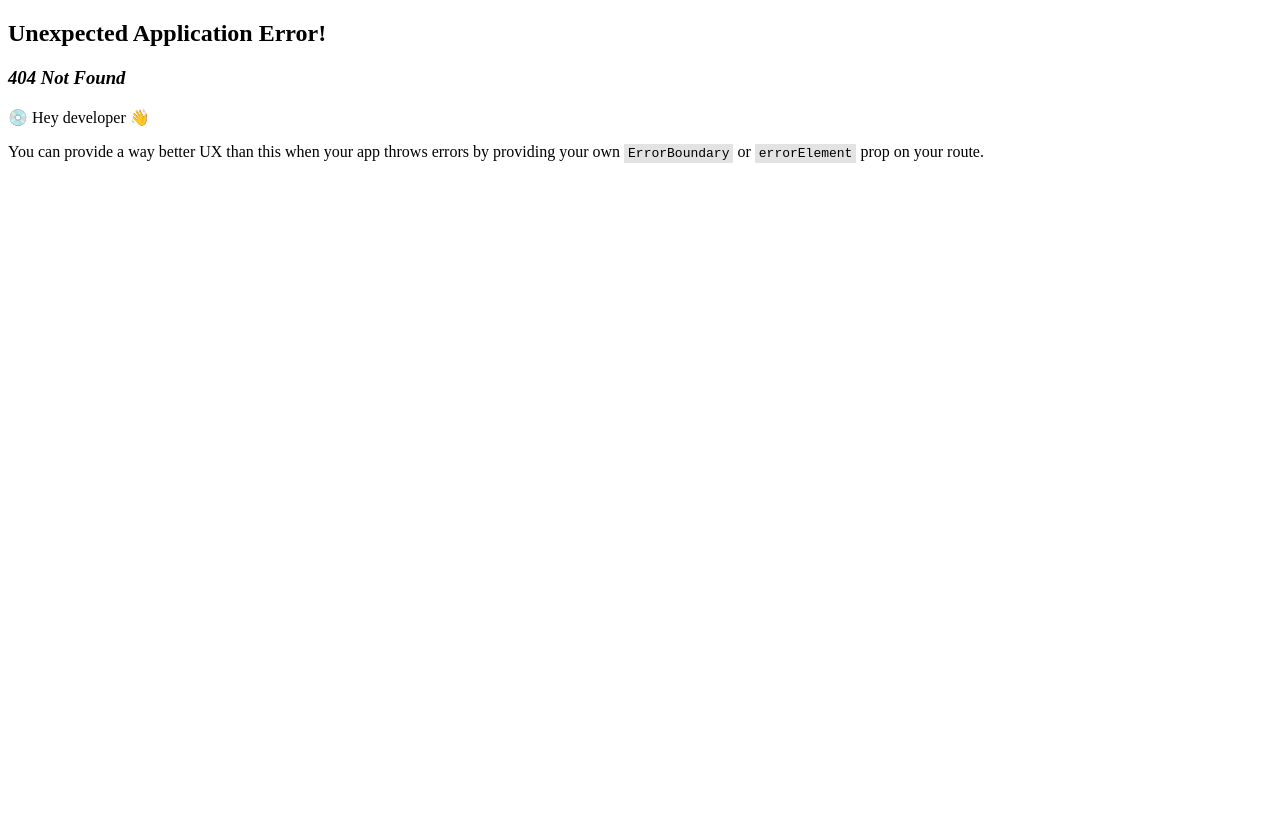
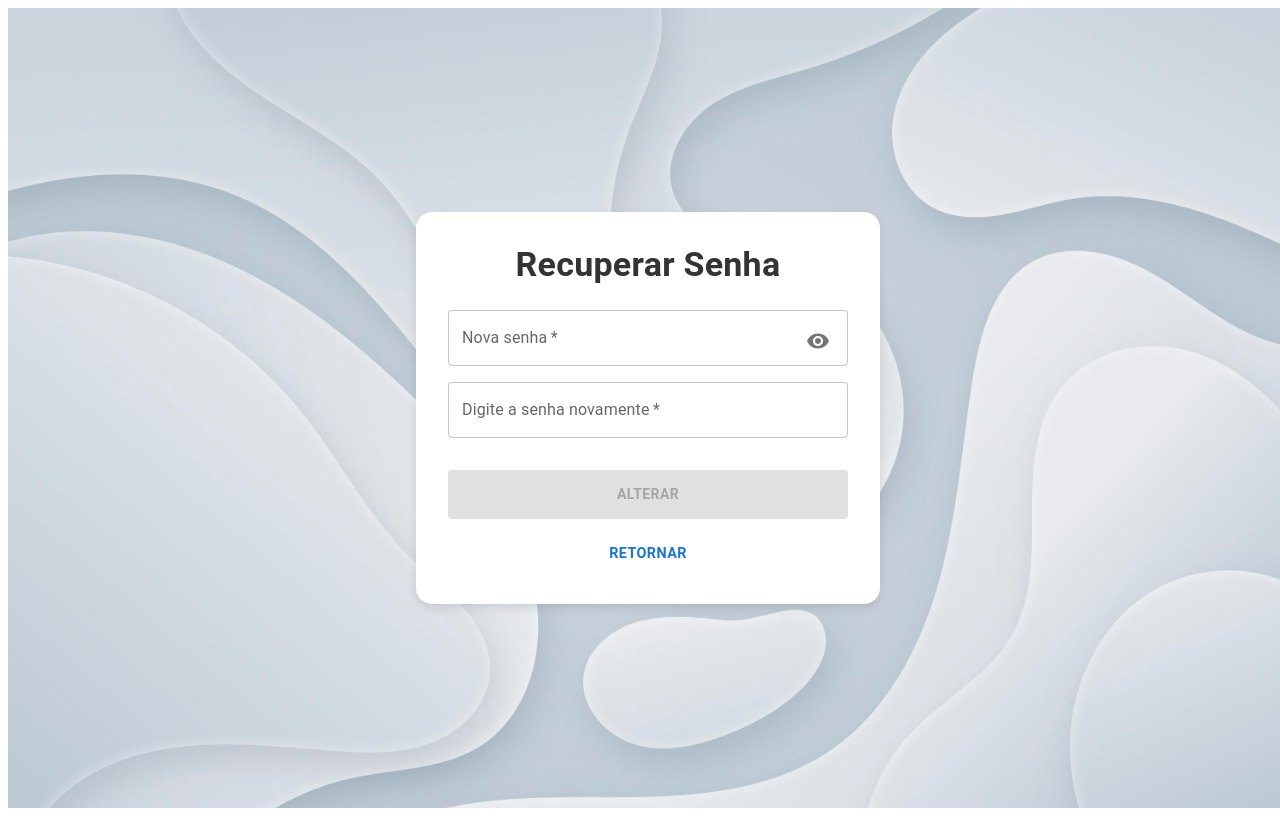
Before and after one commit to CarolRN1611/logcad-react, a React (Vite) app: page /alterar-senha in a window 1280 px wide. Before the commit this address had no page. Built offline with nearby package versions, Linux system fonts and the light colour scheme.

Commit message:
Updates
Modifcação do RecuperarSenha, criação do Alterar senha .

```diff
--- a/package.json
+++ b/package.json
@@ -4,12 +4,11 @@
   "version": "0.0.0",
   "type": "module",
   "scripts": {
-    "start": "npm run dev",
+    "start": "vite",
     "dev": "vite",
     "build": "vite build",
     "lint": "eslint .",
-    "preview": "vite preview",
-    "start": "vite"
+    "preview": "vite preview"
   },
   "dependencies": {
     "@emotion/react": "^11.14.0",
--- /dev/null
+++ b/src/components/FormAlterarSenha.jsx
@@ -0,0 +1,137 @@
+import * as React from 'react';
+import { Box, Button, TextField, Typography, IconButton } from '@mui/material'; // Verifique se o TextField está importado aqui
+import { useNavigate } from "react-router-dom";
+import Visibility from "@mui/icons-material/Visibility";
+import VisibilityOff from "@mui/icons-material/VisibilityOff";
+
+function AlterarSenha() {
+
+  const navigate = useNavigate();
+
+  // Definindo os estados necessários
+  const [password, setPassword] = React.useState('');
+  const [passwordConfirm, setPasswordConfirm] = React.useState('');
+  const [showPassword, setShowPassword] = React.useState(false);
+  const [senhaErro, setSenhaErro] = React.useState('');
+  const [isFormValid, setIsFormValid] = React.useState(false);
+
+  // Função para validar a senha
+  const validarSenha = () => {
+    if (password !== passwordConfirm) {
+      setSenhaErro('As senhas não coincidem. Por favor, verifique.');
+      setIsFormValid(false);
+    } else {
+      setSenhaErro('');
+      setIsFormValid(true);
+    }
+  };
+
+  // Função para lidar com o envio do formulário
+  const handleSubmit = (event) => {
+    event.preventDefault(); // Evita o envio do formulário e o recarregamento da página
+    if (isFormValid) {
+      navigate('/'); // Navega para a página inicial, ou qualquer outra página que você queira
+    } else {
+      console.log('Formulário inválido');
+    }
+  };
+
+  return (
+    <Box
+      component="form"
+      sx={{
+        display: 'flex',
+        flexDirection: 'column',
+        alignItems: 'center',
+        justifyContent: 'center',
+        padding: 4,
+        width: '90%',
+        maxWidth: 400,
+        backgroundColor: '#fff',
+        borderRadius: 4,
+        boxShadow: '0px 4px 10px rgba(0, 0, 0, 0.1)',
+        margin: '10vh auto',
+      }}
+      noValidate
+      autoComplete="off"
+      onSubmit={handleSubmit}
+    >
+      <Typography
+        variant="h4"
+        sx={{ fontWeight: "bold", color: "#333", mb: 2 }}
+      >
+        Recuperar Senha
+      </Typography>
+
+      {/* Campo de Senha */}
+      <TextField
+        sx={{ m: 1, width: '100%' }}
+        required
+        label="Nova senha"
+        type={showPassword ? "text" : "password"}
+        value={password}
+        onChange={(e) => setPassword(e.target.value)}
+        onBlur={validarSenha}
+        InputProps={{
+          endAdornment: (
+            <IconButton
+              onClick={() => setShowPassword(!showPassword)}
+              sx={{ position: 'absolute', right: '10px', top: '20%' }}
+            >
+              {showPassword ? <VisibilityOff /> : <Visibility />}
+            </IconButton>
+          ),
+        }}
+      />
+
+      {/* Campo de Confirmar Senha */}
+      <TextField
+        sx={{ m: 1, width: '100%' }}
+        required
+        label="Digite a senha novamente"
+        type={showPassword ? "text" : "password"}
+        value={passwordConfirm}
+        onChange={(e) => setPasswordConfirm(e.target.value)}
+        onBlur={validarSenha}
+        error={!!senhaErro} // Exibe erro caso as senhas não coincidam
+        helperText={senhaErro}
+      />
+
+      {/* Botão para Submeter o Formulário */}
+      <Button
+        type="submit"
+        variant="contained"
+        sx={{
+          mt: 3,
+          p: 1.5,
+          width: '100%',
+          backgroundColor: '#1976d2',
+          color: 'white',
+          fontWeight: 'bold',
+          '&:hover': { backgroundColor: '#1565c0' },
+        }}
+        disabled={!isFormValid} // Desabilita o botão se o formulário for inválido
+      >
+        Alterar
+      </Button>
+
+      {/* Botão para Retornar */}
+      <Button
+        variant="text"
+        sx={{
+          mt: 2,
+          fontSize: "0.9rem",
+          fontWeight: "bold",
+          color: "#1976d2",
+          "&:hover": { textDecoration: "underline" },
+        }}
+        onClick={() => navigate("/recuperar-senha")}
+      >
+        Retornar
+      </Button>
+
+    </Box>
+  );
+}
+
+export default AlterarSenha;
--- a/src/components/FormLogin.jsx
+++ b/src/components/FormLogin.jsx
@@ -92,6 +92,12 @@ function FormLogin() {
   }
   function Recuperarsenha() {
     navigateCad(`/recuperar-senha`);
+  }
+  function Alterarsenha() {
+    navigateCad(`/alterar-senha`);
+  }
+  function Validarsenha() {
+    navigateCad(`/validar-senha`);
   }
 
   return (
--- a/src/components/FormRecuperarSenha.jsx
+++ b/src/components/FormRecuperarSenha.jsx
@@ -16,7 +16,7 @@ function RecuperarSenha() {
     event.preventDefault();
 
     // Verificar se o e-mail contém o "@" e o "."
-    if (!email.includes("@") || !email.includes(".")) {
+    if (!email.includes("@") || !email.includes(".") || email.includes("@.")) {
       setEmailError(true);
       return;
     }
--- a/src/components/FormValidarCod.jsx
+++ b/src/components/FormValidarCodigo.jsx
@@ -6,7 +6,7 @@ import { useNavigate } from 'react-router-dom';
 import { useState } from 'react';
 import swal from 'sweetalert2';
 
-function ValidarCod() {
+function ValidarCodigo() {
   const navigate = useNavigate();
 
   const handleSubmit = (event) => {
@@ -18,7 +18,7 @@ function ValidarCod() {
 
     const digitSequence = digits.join(''); // Junta os dígitos em uma string
     alert(`Sequência digitada: ${digitSequence}`);
-    navigate('/novaSenha');
+    navigate('/alterar-senha');
   };
 
   const [digits, setDigits] = useState(Array(6).fill(''));
@@ -128,4 +128,4 @@ function ValidarCod() {
   );
 }
 
-export default ValidarCod;
+export default ValidarCodigo;
--- a/src/pages/ValidarCod.jsx
+++ b/src/pages/AlterarSenha.jsx
@@ -1,8 +1,8 @@
 import { Box } from "@mui/material";
 import background from '../assets/wallpaper.jpg';
-import FormValidarCod from "../components/FormValidarCod";
+import FormAlterarSenha from "../components/FormAlterarSenha";
 
-function ValidarCod() {
+function AlterarSenha() {
   return (
     <Box
       sx={{
@@ -20,9 +20,9 @@ function ValidarCod() {
         alignItems: "center",
       }}
     >
-      <FormValidarCod/>
+      <FormAlterarSenha/>
     </Box>
   );
 }
 
-export default ValidarCod;
+export default AlterarSenha;
--- /dev/null
+++ b/src/pages/ValidarCodigo.jsx
@@ -0,0 +1,28 @@
+import { Box } from "@mui/material";
+import background from '../assets/wallpaper.jpg';
+import FormValidarCodigo from "../components/FormValidarCodigo";
+
+function ValidarCodigo() {
+  return (
+    <Box
+      sx={{
+        textAlign: "center",
+        p: 0,
+        backgroundImage: `url(${background})`,
+        backgroundSize: "cover",
+        backgroundPosition: "center",
+        backgroundColor: "#f0f0f0",
+        height: "100vh",
+        width: "100vw",
+        display: "flex",
+        flexDirection: "column",
+        justifyContent: "center",
+        alignItems: "center",
+      }}
+    >
+      <FormValidarCodigo/>
+    </Box>
+  );
+}
+
+export default ValidarCodigo;
```
Also changed, not shown: src/main.jsx (+7 -2 lines).
